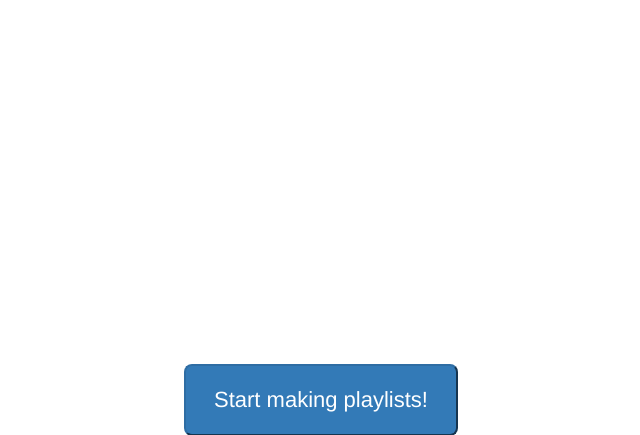
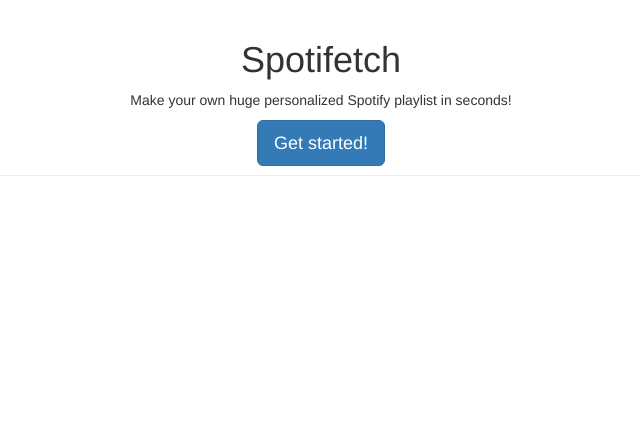
Before and after one commit to steinitzu/spotifetch, a Flask app: page / in a window 1280 px wide. Shown: the top 435 px of the page, without its empty margins (319-959 px from the left). Run offline with Flask 2, Linux system fonts and the light colour scheme; parts of the project's set-up code (start-up, migrations or seed data) failed here and were passed over; some libraries are stand-ins or nearby versions.

Commit message:
Title and index page change

```diff
--- a/howheavy/templates/index.html
+++ b/howheavy/templates/index.html
@@ -1,8 +1,16 @@
 {% extends "layout.html" %}
 {% block content %}
     {{ super() }}
-
     <div class="container-fluid">
+        <div class="page-header text-center">
+            <h1>Spotifetch</h1>
+            <p>Make your own huge personalized Spotify playlist in seconds!</p>
+            <a class="btn btn-primary btn-lg" href="{{ url_for('app_authorize') }}" role="button">
+                Get started!
+            </a>
+        </div>
+    </div>
+    <!-- <div class="container-fluid">
          <div class="vertical-center">
          <div class="text-center">
          <a href="{{ url_for('app_authorize') }}">
@@ -12,7 +20,7 @@
          </a>
          </div>
          </div>
-    </div>
+         </div> -->
 
 
 
--- a/howheavy/templates/layout.html
+++ b/howheavy/templates/layout.html
@@ -7,7 +7,7 @@
     {{super()}}
 {% endblock %}
 
-{% block title %}Howheavy{% endblock %}
+{% block title %}Spotifetch - playlist generator{% endblock %}
 
 {% from '_form_helpers.html' import render_range_slider, render_checkbox %}
 
```
Lines whose indentation alone changed are shown as unchanged.
